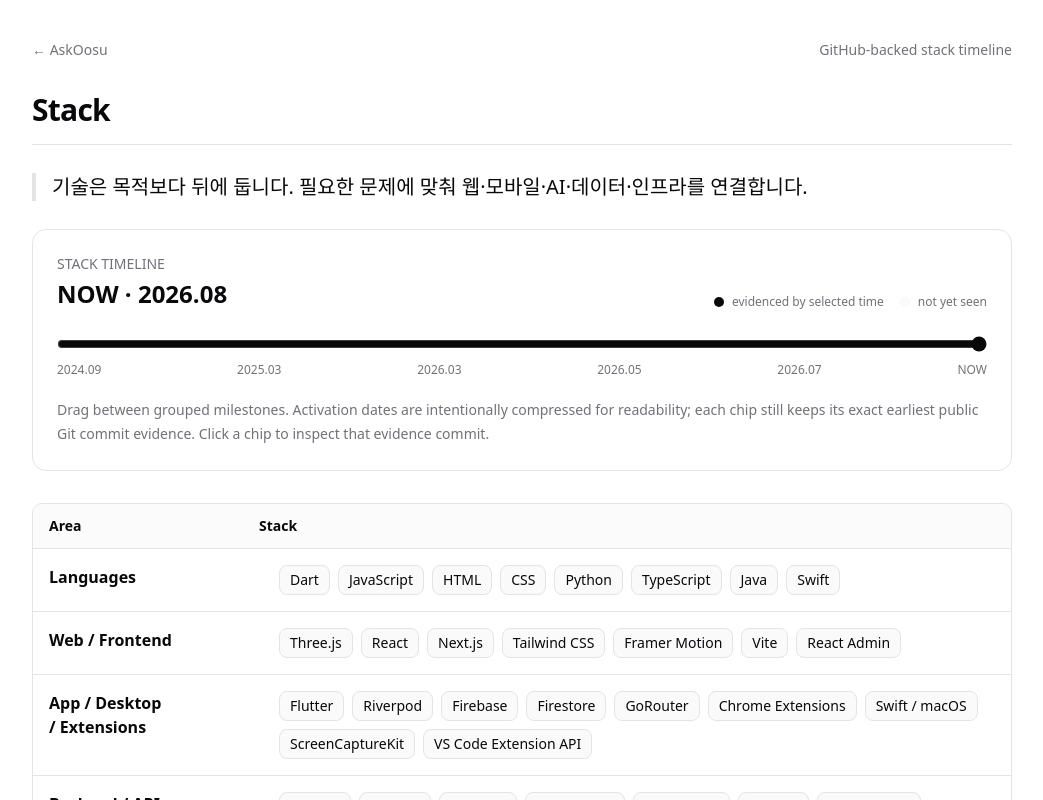
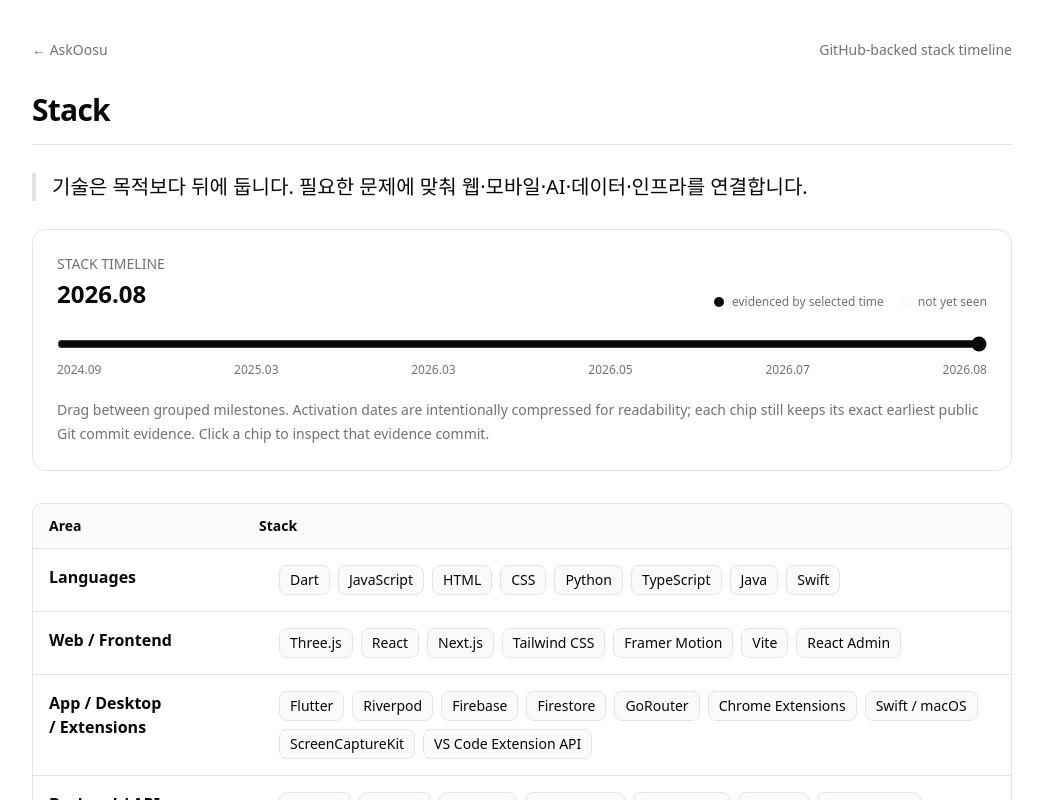
Before and after one commit to oosuhada/AskOosu, a Next.js app: page /stack in a window 1280 px wide. Shown: the top 800 px of the page, without its empty margins (118-1161 px from the left). Built offline with nearby package versions, Linux system fonts and the light colour scheme; no server answers.

Commit message:
fix: pin stack timeline final milestone

```diff
--- a/src/app/stack/page.tsx
+++ b/src/app/stack/page.tsx
@@ -17,12 +17,11 @@
   skills: Skill[];
 };
 
-const timelineMilestones = ['2024-09', '2025-03', '2026-03', '2026-05', '2026-07', 'NOW'] as const;
+const timelineMilestones = ['2024-09', '2025-03', '2026-03', '2026-05', '2026-07', '2026-08'] as const;
 type TimelineMilestone = (typeof timelineMilestones)[number];
 const MAX_STEP = timelineMilestones.length - 1;
 
 function timelineOffset(timelineAt: TimelineMilestone) {
-  if (timelineAt === 'NOW') return MAX_STEP;
   return timelineMilestones.indexOf(timelineAt);
 }
 
@@ -107,7 +106,7 @@
 ];
 
 function milestoneLabel(milestone: TimelineMilestone) {
-  return milestone === 'NOW' ? 'NOW · 2026.08' : milestone.replace('-', '.');
+  return milestone.replace('-', '.');
 }
 
 function evidenceUrl(skill: Skill) {
@@ -172,7 +171,7 @@
             <span>2026.03</span>
             <span>2026.05</span>
             <span>2026.07</span>
-            <span>NOW</span>
+            <span>2026.08</span>
           </div>
 
           <p className="mt-5 text-sm leading-6 text-muted-foreground">
```
